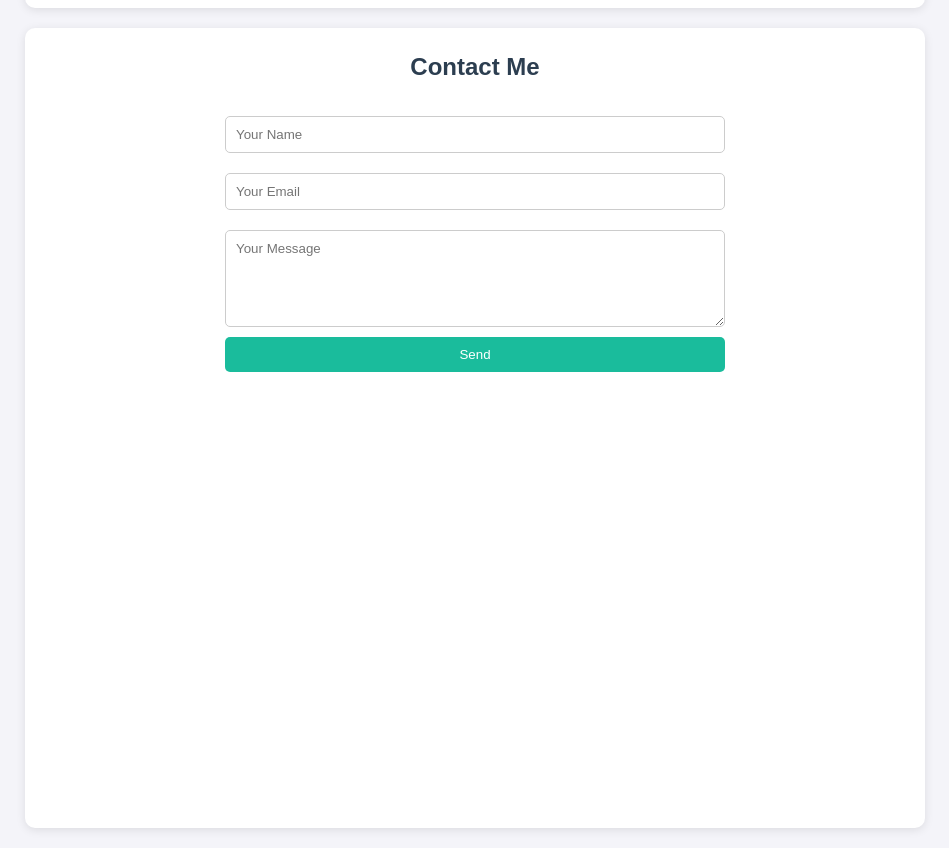
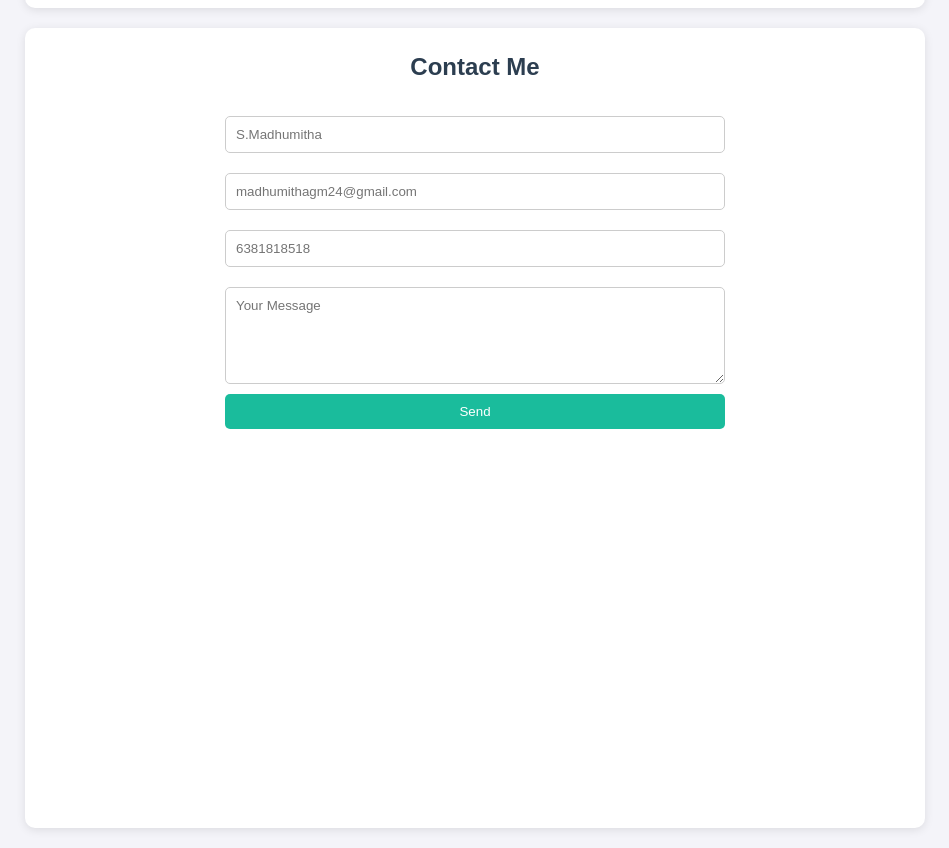
Before and after one commit to madhu-123775/portfolio, a plain HTML site: page index.html in a window 1280 px wide. Shown: the part 3252-4100 px from the top of the page, without its empty margins (165-1114 px from the left). Drawn offline with Linux system fonts and the light colour scheme.

Commit message:
Update index.html

```diff
--- a/index.html
+++ b/index.html
@@ -61,8 +61,9 @@
   <section id="contact">
     <h2>Contact Me</h2>
     <form onsubmit="return validateForm()">
-      <input type="text" id="name" placeholder="Your Name" required>
-      <input type="email" id="email" placeholder="Your Email" required>
+      <input type="text" id="name" placeholder="S.Madhumitha" required>
+      <input type="email" id="email" placeholder="madhumithagm24@gmail.com" required>
+      <input type="contact Number"placeholder="6381818518"required>
       <textarea id="message" rows="5" placeholder="Your Message" required></textarea>
       <button type="submit">Send</button>
     </form>
```
